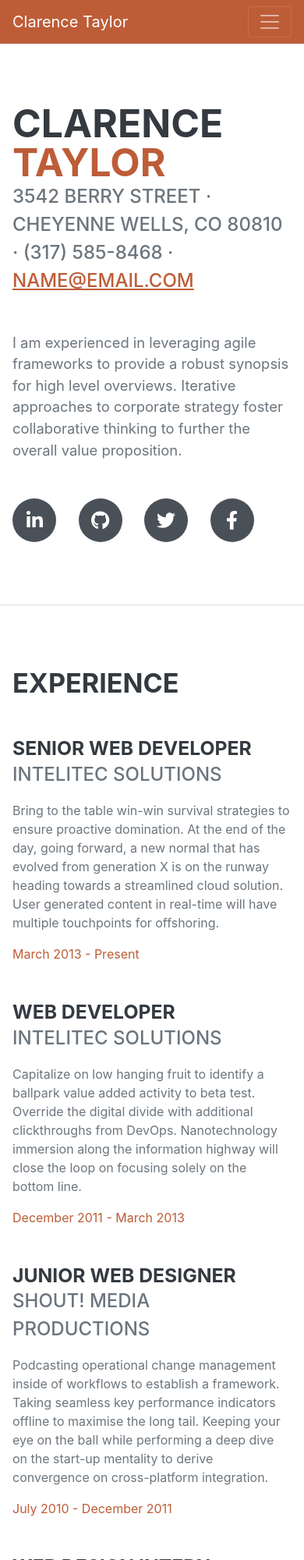
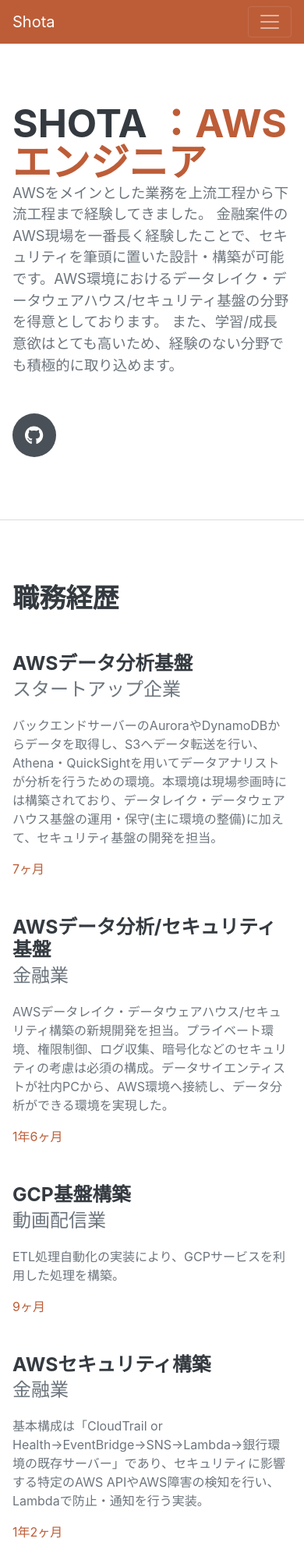
Before and after one commit to Syota622/resume, a website: page dist/index.html in a window 390 px wide. Shown: the top 2000 px of the page at 78% size. Drawn offline with nearby package versions, Linux system fonts and the light colour scheme; a web font is replaced by a local one.

Commit message:
職務経歴書の作成

```diff
--- a/dist/index.html
+++ b/dist/index.html
@@ -6,7 +6,7 @@
         <meta name="description" content="" />
         <meta name="author" content="" />
         <title>Resume - Start Bootstrap Theme</title>
-        <link rel="icon" type="image/x-icon" href="assets/img/favicon.ico" />
+        <link rel="icon" type="image/x-icon" href="assets/img/favicon.ico" /> <!-- アイコンを自分が普段利用しているものに変更 -->
         <!-- Font Awesome icons (free version)-->
         <script src="https://use.fontawesome.com/releases/v6.1.0/js/all.js" crossorigin="anonymous"></script>
         <!-- Google fonts-->
@@ -19,7 +19,7 @@
         <!-- Navigation-->
         <nav class="navbar navbar-expand-lg navbar-dark bg-primary fixed-top" id="sideNav">
             <a class="navbar-brand js-scroll-trigger" href="#page-top">
-                <span class="d-block d-lg-none">Clarence Taylor</span>
+                <span class="d-block d-lg-none">Shota</span>
                 <span class="d-none d-lg-block"><img class="img-fluid img-profile rounded-circle mx-auto mb-2" src="assets/img/profile.jpg" alt="..." /></span>
             </a>
             <button class="navbar-toggler" type="button" data-bs-toggle="collapse" data-bs-target="#navbarResponsive" aria-controls="navbarResponsive" aria-expanded="false" aria-label="Toggle navigation"><span class="navbar-toggler-icon"></span></button>
@@ -27,10 +27,10 @@
                 <ul class="navbar-nav">
                     <li class="nav-item"><a class="nav-link js-scroll-trigger" href="#about">About</a></li>
                     <li class="nav-item"><a class="nav-link js-scroll-trigger" href="#experience">Experience</a></li>
-                    <li class="nav-item"><a class="nav-link js-scroll-trigger" href="#education">Education</a></li>
+                    <!-- <li class="nav-item"><a class="nav-link js-scroll-trigger" href="#education">Education</a></li> -->
                     <li class="nav-item"><a class="nav-link js-scroll-trigger" href="#skills">Skills</a></li>
-                    <li class="nav-item"><a class="nav-link js-scroll-trigger" href="#interests">Interests</a></li>
-                    <li class="nav-item"><a class="nav-link js-scroll-trigger" href="#awards">Awards</a></li>
+                    <!-- <li class="nav-item"><a class="nav-link js-scroll-trigger" href="#interests">Interests</a></li> -->
+                    <!-- <li class="nav-item"><a class="nav-link js-scroll-trigger" href="#awards">Awards</a></li> -->
                 </ul>
             </div>
         </nav>
@@ -40,19 +40,21 @@
             <section class="resume-section" id="about">
                 <div class="resume-section-content">
                     <h1 class="mb-0">
-                        Clarence
-                        <span class="text-primary">Taylor</span>
+                        Shota
+                        <span class="text-primary">：AWSエンジニア</span>
                     </h1>
-                    <div class="subheading mb-5">
+                    <!-- <div class="subheading mb-5">
                         3542 Berry Street · Cheyenne Wells, CO 80810 · (317) 585-8468 ·
                         <a href="mailto:name@email.com">name@email.com</a>
-                    </div>
-                    <p class="lead mb-5">I am experienced in leveraging agile frameworks to provide a robust synopsis for high level overviews. Iterative approaches to corporate strategy foster collaborative thinking to further the overall value proposition.</p>
+                    </div> -->
+                    <p class="lead mb-5">AWSをメインとした業務を上流工程から下流工程まで経験してきました。
+                        金融案件のAWS現場を一番長く経験したことで、セキュリティを筆頭に置いた設計・構築が可能です。AWS環境におけるデータレイク・データウェアハウス/セキュリティ基盤の分野を得意としております。
+                        また、学習/成長意欲はとても高いため、経験のない分野でも積極的に取り込めます。</p>
                     <div class="social-icons">
-                        <a class="social-icon" href="#!"><i class="fab fa-linkedin-in"></i></a>
-                        <a class="social-icon" href="#!"><i class="fab fa-github"></i></a>
-                        <a class="social-icon" href="#!"><i class="fab fa-twitter"></i></a>
-                        <a class="social-icon" href="#!"><i class="fab fa-facebook-f"></i></a>
+                        <!-- <a class="social-icon" href="#!"><i class="fab fa-linkedin-in"></i></a> -->
+                        <a class="social-icon" href="https://github.com/Syota622"><i class="fab fa-github"></i></a>
+                        <!-- <a class="social-icon" href="#!"><i class="fab fa-twitter"></i></a> -->
+                        <!-- <a class="social-icon" href="#!"><i class="fab fa-facebook-f"></i></a> -->
                     </div>
                 </div>
             </section>
@@ -60,44 +62,44 @@
             <!-- Experience-->
             <section class="resume-section" id="experience">
                 <div class="resume-section-content">
-                    <h2 class="mb-5">Experience</h2>
+                    <h2 class="mb-5">職務経歴</h2>
                     <div class="d-flex flex-column flex-md-row justify-content-between mb-5">
                         <div class="flex-grow-1">
-                            <h3 class="mb-0">Senior Web Developer</h3>
-                            <div class="subheading mb-3">Intelitec Solutions</div>
-                            <p>Bring to the table win-win survival strategies to ensure proactive domination. At the end of the day, going forward, a new normal that has evolved from generation X is on the runway heading towards a streamlined cloud solution. User generated content in real-time will have multiple touchpoints for offshoring.</p>
+                            <h3 class="mb-0">AWSデータ分析基盤</h3>
+                            <div class="subheading mb-3">スタートアップ企業</div>
+                            <p>バックエンドサーバーのAuroraやDynamoDBからデータを取得し、S3へデータ転送を行い、Athena・QuickSightを用いてデータアナリストが分析を行うための環境。本環境は現場参画時には構築されており、データレイク・データウェアハウス基盤の運用・保守(主に環境の整備)に加えて、セキュリティ基盤の開発を担当。</p>
                         </div>
-                        <div class="flex-shrink-0"><span class="text-primary">March 2013 - Present</span></div>
+                        <div class="flex-shrink-0"><span class="text-primary">7ヶ月</span></div>
                     </div>
                     <div class="d-flex flex-column flex-md-row justify-content-between mb-5">
                         <div class="flex-grow-1">
-                            <h3 class="mb-0">Web Developer</h3>
-                            <div class="subheading mb-3">Intelitec Solutions</div>
-                            <p>Capitalize on low hanging fruit to identify a ballpark value added activity to beta test. Override the digital divide with additional clickthroughs from DevOps. Nanotechnology immersion along the information highway will close the loop on focusing solely on the bottom line.</p>
+                            <h3 class="mb-0">AWSデータ分析/セキュリティ基盤</h3>
+                            <div class="subheading mb-3">金融業</div>
+                            <p>AWSデータレイク・データウェアハウス/セキュリティ構築の新規開発を担当。プライベート環境、権限制御、ログ収集、暗号化などのセキュリティの考慮は必須の構成。データサイエンティストが社内PCから、AWS環境へ接続し、データ分析ができる環境を実現した。</p>
                         </div>
-                        <div class="flex-shrink-0"><span class="text-primary">December 2011 - March 2013</span></div>
+                        <div class="flex-shrink-0"><span class="text-primary">1年6ヶ月</span></div>
                     </div>
                     <div class="d-flex flex-column flex-md-row justify-content-between mb-5">
                         <div class="flex-grow-1">
-                            <h3 class="mb-0">Junior Web Designer</h3>
-                            <div class="subheading mb-3">Shout! Media Productions</div>
-                            <p>Podcasting operational change management inside of workflows to establish a framework. Taking seamless key performance indicators offline to maximise the long tail. Keeping your eye on the ball while performing a deep dive on the start-up mentality to derive convergence on cross-platform integration.</p>
+                            <h3 class="mb-0">GCP基盤構築</h3>
+                            <div class="subheading mb-3">動画配信業</div>
+                            <p>ETL処理自動化の実装により、GCPサービスを利用した処理を構築。</p>
                         </div>
-                        <div class="flex-shrink-0"><span class="text-primary">July 2010 - December 2011</span></div>
+                        <div class="flex-shrink-0"><span class="text-primary">9ヶ月</span></div>
                     </div>
                     <div class="d-flex flex-column flex-md-row justify-content-between">
                         <div class="flex-grow-1">
-                            <h3 class="mb-0">Web Design Intern</h3>
-                            <div class="subheading mb-3">Shout! Media Productions</div>
-                            <p>Collaboratively administrate empowered markets via plug-and-play networks. Dynamically procrastinate B2C users after installed base benefits. Dramatically visualize customer directed convergence without revolutionary ROI.</p>
+                            <h3 class="mb-0">AWSセキュリティ構築</h3>
+                            <div class="subheading mb-3">金融業</div>
+                            <p>基本構成は「CloudTrail or Health→EventBridge→SNS→Lambda→銀行環境の既存サーバー」であり、セキュリティに影響する特定のAWS APIやAWS障害の検知を行い、Lambdaで防止・通知を行う実装。</p>
                         </div>
-                        <div class="flex-shrink-0"><span class="text-primary">September 2008 - June 2010</span></div>
+                        <div class="flex-shrink-0"><span class="text-primary">1年2ヶ月</span></div>
                     </div>
                 </div>
             </section>
             <hr class="m-0" />
             <!-- Education-->
-            <section class="resume-section" id="education">
+            <!-- <section class="resume-section" id="education">
                 <div class="resume-section-content">
                     <h2 class="mb-5">Education</h2>
                     <div class="d-flex flex-column flex-md-row justify-content-between mb-5">
@@ -119,59 +121,59 @@
                     </div>
                 </div>
             </section>
-            <hr class="m-0" />
+            <hr class="m-0" /> -->
             <!-- Skills-->
             <section class="resume-section" id="skills">
                 <div class="resume-section-content">
-                    <h2 class="mb-5">Skills</h2>
-                    <div class="subheading mb-3">Programming Languages & Tools</div>
+                    <h2 class="mb-5">スキルセット</h2>
+                    <div class="subheading mb-3">プログラミング and ツール</div>
                     <ul class="list-inline dev-icons">
                         <li class="list-inline-item"><i class="fab fa-html5"></i></li>
                         <li class="list-inline-item"><i class="fab fa-css3-alt"></i></li>
                         <li class="list-inline-item"><i class="fab fa-js-square"></i></li>
-                        <li class="list-inline-item"><i class="fab fa-angular"></i></li>
+                        <!-- <li class="list-inline-item"><i class="fab fa-angular"></i></li> -->
                         <li class="list-inline-item"><i class="fab fa-react"></i></li>
                         <li class="list-inline-item"><i class="fab fa-node-js"></i></li>
-                        <li class="list-inline-item"><i class="fab fa-sass"></i></li>
-                        <li class="list-inline-item"><i class="fab fa-less"></i></li>
-                        <li class="list-inline-item"><i class="fab fa-wordpress"></i></li>
-                        <li class="list-inline-item"><i class="fab fa-gulp"></i></li>
-                        <li class="list-inline-item"><i class="fab fa-grunt"></i></li>
+                        <!-- <li class="list-inline-item"><i class="fab fa-sass"></i></li> -->
+                        <!-- <li class="list-inline-item"><i class="fab fa-less"></i></li> -->
+                        <!-- <li class="list-inline-item"><i class="fab fa-wordpress"></i></li> -->
+                        <!-- <li class="list-inline-item"><i class="fab fa-gulp"></i></li> -->
+                        <!-- <li class="list-inline-item"><i class="fab fa-grunt"></i></li> -->
                         <li class="list-inline-item"><i class="fab fa-npm"></i></li>
                     </ul>
-                    <div class="subheading mb-3">Workflow</div>
+                    <div class="subheading mb-3">資格</div>
                     <ul class="fa-ul mb-0">
                         <li>
                             <span class="fa-li"><i class="fas fa-check"></i></span>
-                            Mobile-First, Responsive Design
+                            AWS ソリューションアーキテクトプロフェッショナル(SAP)
                         </li>
                         <li>
                             <span class="fa-li"><i class="fas fa-check"></i></span>
-                            Cross Browser Testing & Debugging
+                            AWSセキュリティスペシャリティ(SCS)
                         </li>
                         <li>
                             <span class="fa-li"><i class="fas fa-check"></i></span>
-                            Cross Functional Teams
+                            AWSデベロッパーアソシエイト(DVA)
                         </li>
                         <li>
                             <span class="fa-li"><i class="fas fa-check"></i></span>
-                            Agile Development & Scrum
+                            AWSデータ分析スペシャリティ(DAS)
                         </li>
                     </ul>
                 </div>
             </section>
             <hr class="m-0" />
             <!-- Interests-->
-            <section class="resume-section" id="interests">
+            <!-- <section class="resume-section" id="interests">
                 <div class="resume-section-content">
                     <h2 class="mb-5">Interests</h2>
                     <p>Apart from being a web developer, I enjoy most of my time being outdoors. In the winter, I am an avid skier and novice ice climber. During the warmer months here in Colorado, I enjoy mountain biking, free climbing, and kayaking.</p>
                     <p class="mb-0">When forced indoors, I follow a number of sci-fi and fantasy genre movies and television shows, I am an aspiring chef, and I spend a large amount of my free time exploring the latest technology advancements in the front-end web development world.</p>
                 </div>
             </section>
-            <hr class="m-0" />
+            <hr class="m-0" /> -->
             <!-- Awards-->
-            <section class="resume-section" id="awards">
+            <!-- <section class="resume-section" id="awards">
                 <div class="resume-section-content">
                     <h2 class="mb-5">Awards & Certifications</h2>
                     <ul class="fa-ul mb-0">
@@ -216,7 +218,7 @@
                     </ul>
                 </div>
             </section>
-        </div>
+        </div> -->
         <!-- Bootstrap core JS-->
         <script src="https://cdn.jsdelivr.net/npm/bootstrap@5.1.3/dist/js/bootstrap.bundle.min.js"></script>
         <!-- Core theme JS-->
```
Also changed, not shown: dist/assets/img/profile.jpg.
